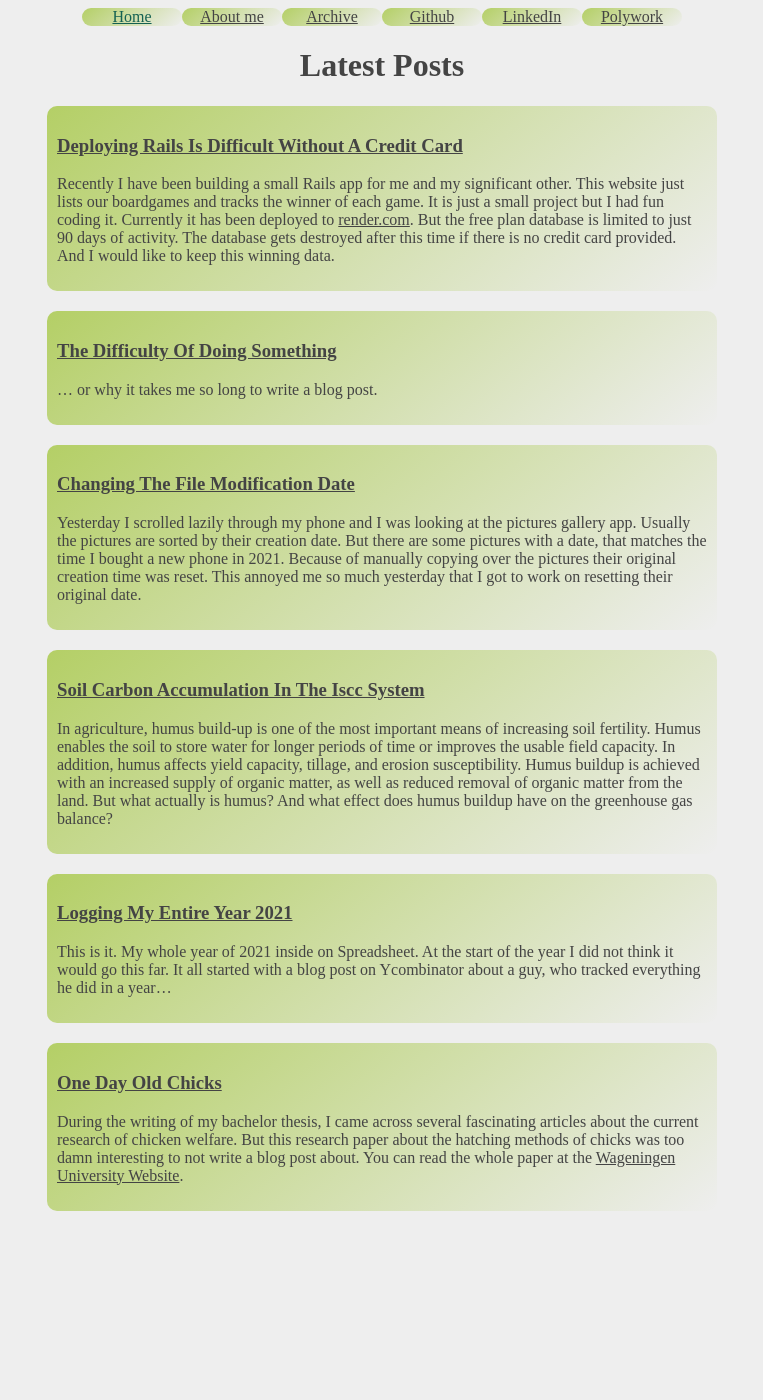
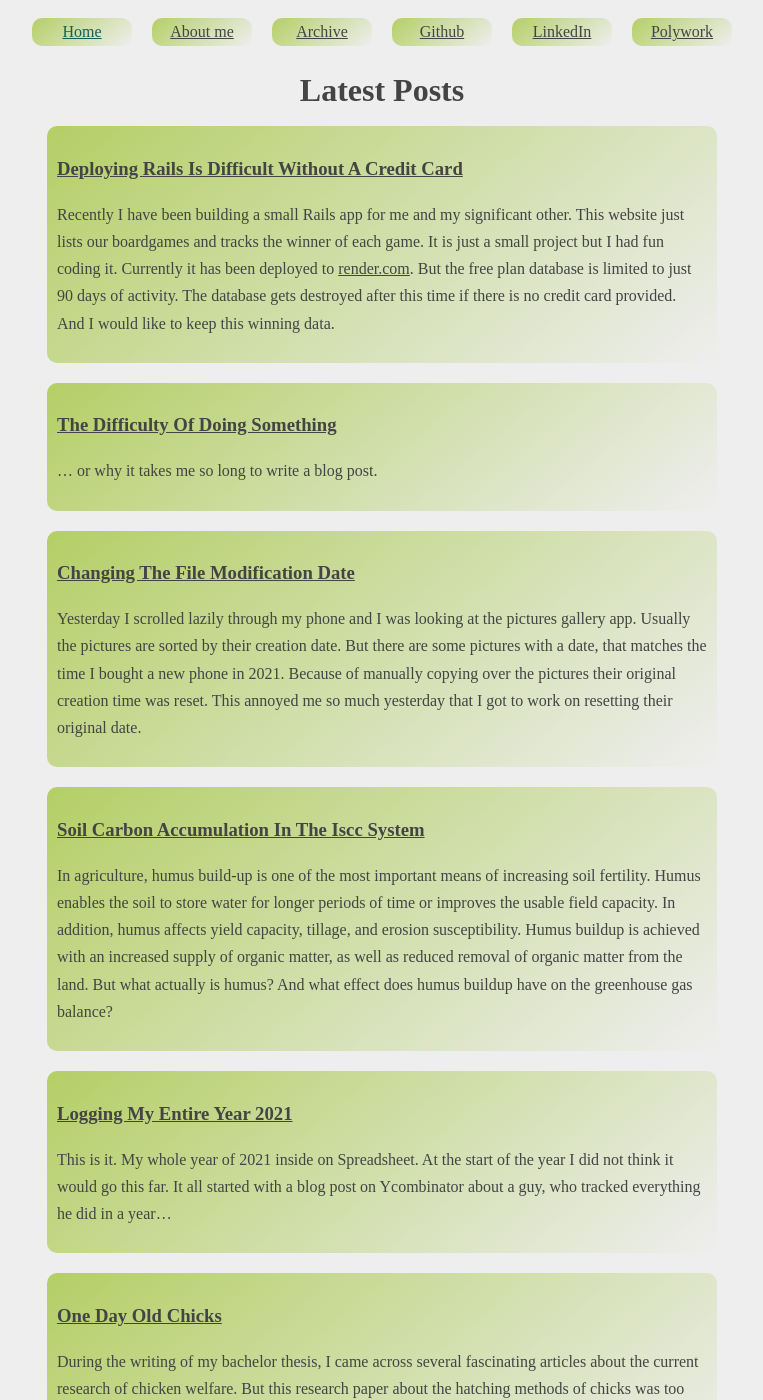
Before and after one commit to Friendscover/my-website, a Jekyll site: the page built from index.html, in a window 1280 px wide and 1400 px high. Shown: the whole window, without its empty margins (258-1021 px from the left). Built offline with Jekyll 4.4.1, drawn with Linux system fonts in a browser that asks for light colours.

Commit message:
added media queries for mobile resolution and clean up

```diff
--- a/_layouts/default.html
+++ b/_layouts/default.html
@@ -2,6 +2,7 @@
 <html>
   <head>
     <meta charset="utf-8">
+    <meta name="viewport" content="width=device-width, initial-scale=1">
     <title>{{ page.title }}</title>
     <link rel="stylesheet" href="/assets/css/styles.css">
     <link rel="shortcut icon" type="image/png" href="/assets/img/favicon.png">
--- a/_sass/main.scss
+++ b/_sass/main.scss
@@ -1,8 +1,7 @@
 body {
   background-color: #eeeeee;
   color: #444;
-  // padding: 0 10px;
-  //font: 1.2em/1.62 sans-serif;
+  line-height: 1.7em;
 }
 
 a {
@@ -22,11 +21,15 @@
   display: flex;
   justify-content: center;
   align-items: center;
+
+  // design consideration for a better viewing experience
+  background-color: #eeeeee;
 }
 
 nav a {
-  //set a width for the elements in nav bar -> TODO: add @media queries
+  //set a width for the elements in nav bar
   width: 100px;
+  margin: 10px;
 
   // element styling of each nav bar link
   background: linear-gradient(140deg, #B4CF66, #eee);
@@ -45,9 +48,6 @@
 }
 
 .post {
-  //set width of the elements -> TDO: add @media queries
-  width: 650px;
-
   //post styling
   padding: 10px;
   padding-left: 10px;
@@ -56,6 +56,20 @@
   background: linear-gradient(140deg, #B4CF66, #eee);
 }
 
+//media queries for different screen sizes
+@media only screen and (min-width: 768px) {
+  //desktop changes
+  body { font-size: 16px; }
+  .post {  width: 650px; }
+  nav { height: 3em; }
+}
+
+@media only screen and (max-width: 767px) {
+  // phone specific changes to the layout
+  body { font-size: 18px; }
+  nav { flex-wrap: wrap; }
+  nav a { margin: 5px; }
+}
 
 // @media (prefers-color-scheme: dark) {
 //   body { background: #000; color: #fff; }
```
